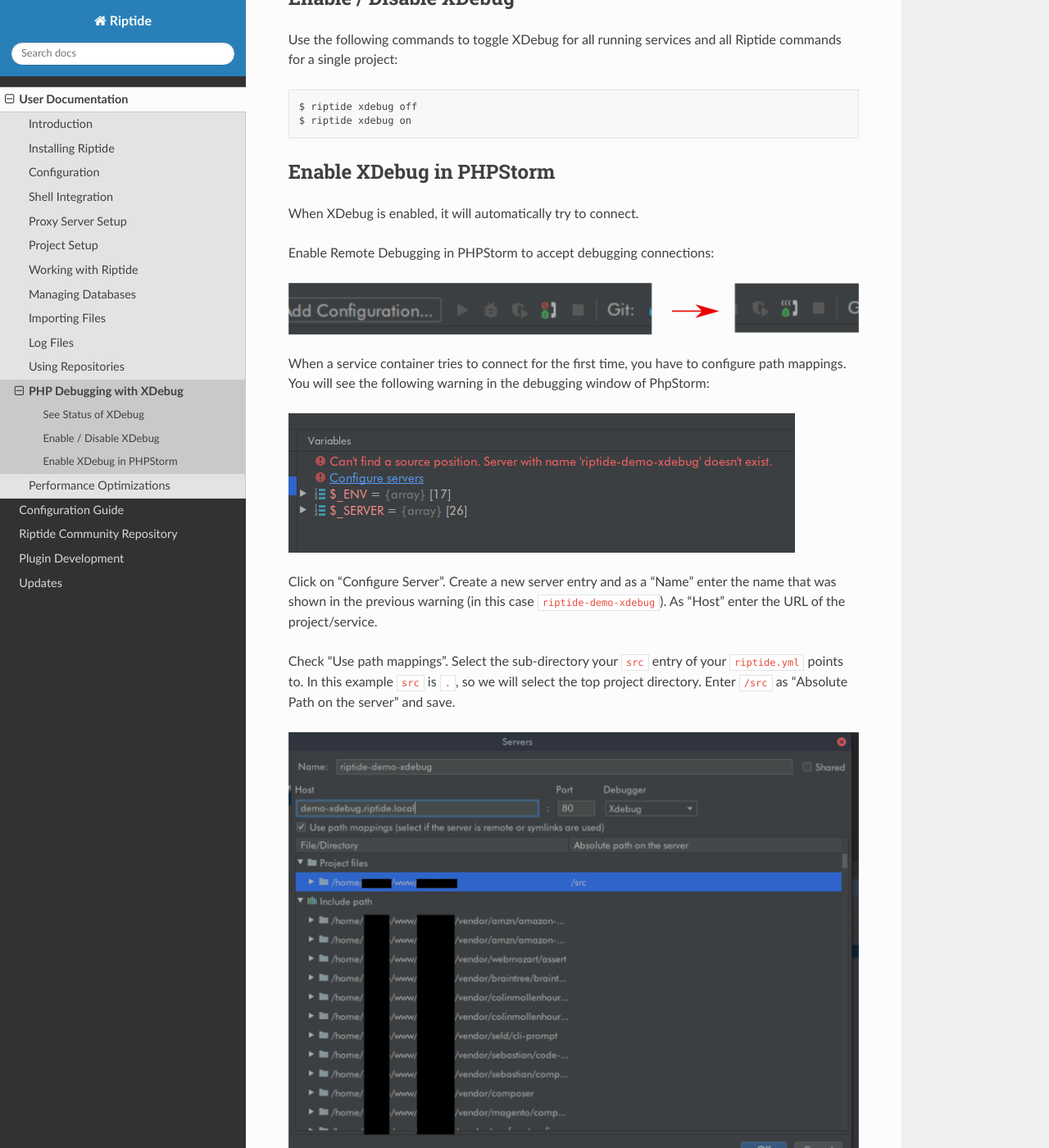
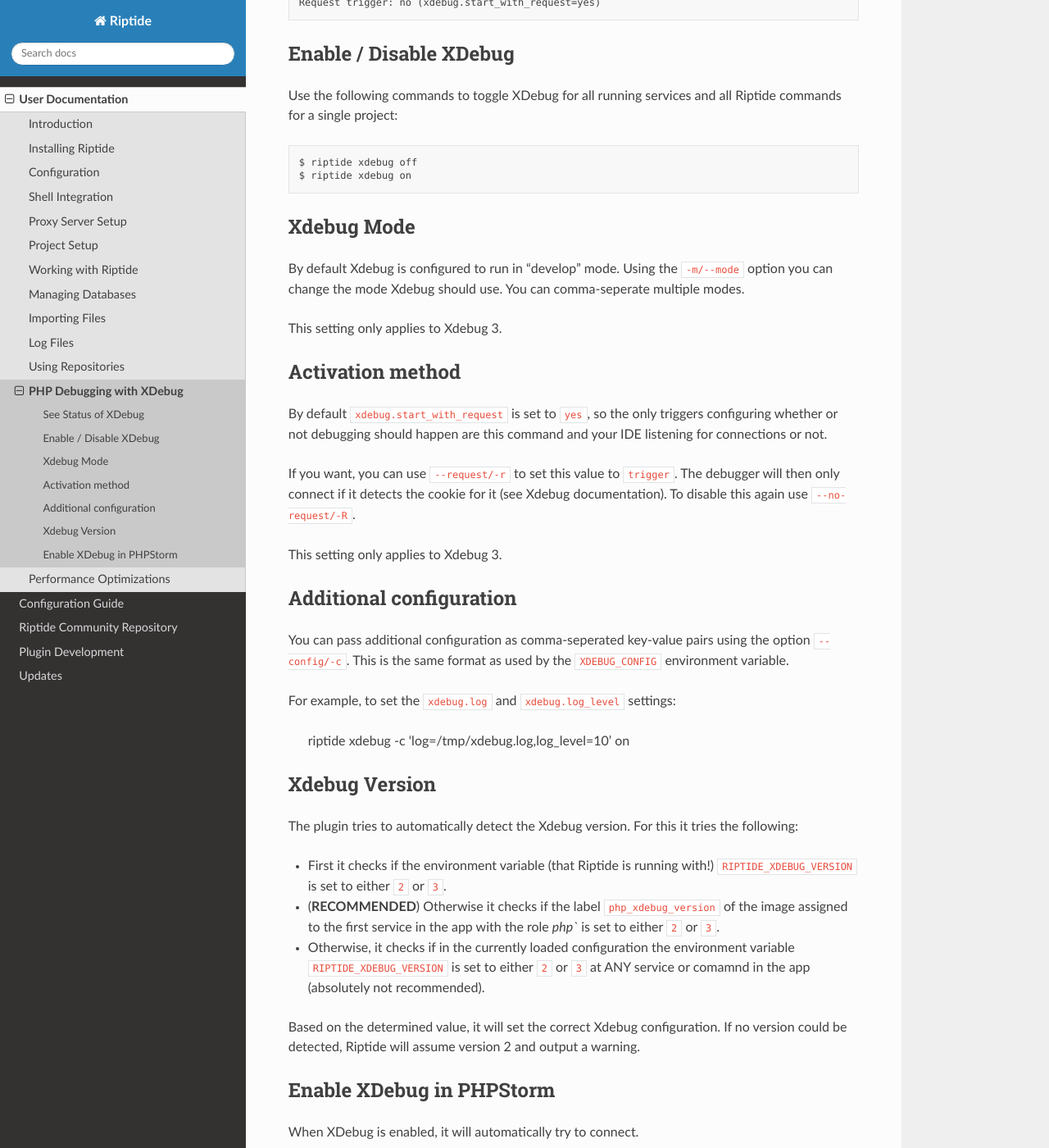
Before and after one commit to theCapypara/riptide-docs, a Sphinx documentation site: the page built from source/user_docs/php_debugging.rst, in a window 1280 px wide and 1400 px high, scrolled down 487 px. Shown: the whole window at 82% size. Built offline with Sphinx 7.4.7 and the Read the Docs theme 2.0.0, drawn with Linux system fonts in a browser that asks for light colours; formulas are drawn with MathJax 3; some of the changed text lies outside the part shown.

Commit message:
[RIP-15] Documentation update for Riptide xdebug update

```diff
--- a/source/conf.py
+++ b/source/conf.py
@@ -20,7 +20,7 @@
 # -- Project information -----------------------------------------------------
 
 project = 'Riptide'
-copyright = '2019, Marco Köpcke'
+copyright = '2021, Marco Köpcke'
 author = 'Marco Köpcke'
 
 # The short X.Y version
--- a/source/user_docs/php_debugging.rst
+++ b/source/user_docs/php_debugging.rst
@@ -12,6 +12,10 @@
 
   $ riptide xdebug
   Xdebug status for riptidedocs: Disabled.
+  Detected Xdebug version: 3
+  Mode: debug
+  Extra configuration:
+  Request trigger: no (xdebug.start_with_request=yes)
 
 Enable / Disable XDebug
 ~~~~~~~~~~~~~~~~~~~~~~~
@@ -19,6 +23,47 @@
 
   $ riptide xdebug off
   $ riptide xdebug on
+
+Xdebug Mode
+~~~~~~~~~~~
+By default Xdebug is configured to run in "develop" mode. Using the ``-m/--mode`` option you can change the mode
+Xdebug should use. You can comma-seperate multiple modes.
+
+This setting only applies to Xdebug 3.
+
+Activation method
+~~~~~~~~~~~~~~~~~
+By default ``xdebug.start_with_request`` is set to ``yes``, so the only triggers configuring whether or not debugging
+should happen are this command and your IDE listening for connections or not.
+
+If you want, you can use ``--request/-r`` to set this value to ``trigger``. The debugger will then only connect if
+it detects the cookie for it (see Xdebug documentation). To disable this again use ``--no-request/-R``.
+
+This setting only applies to Xdebug 3.
+
+Additional configuration
+~~~~~~~~~~~~~~~~~~~~~~~~
+You can pass additional configuration as comma-seperated key-value pairs using the option ``--config/-c``. This is the
+same format as used by the ``XDEBUG_CONFIG`` environment variable.
+
+For example, to set the ``xdebug.log`` and ``xdebug.log_level`` settings:
+
+    riptide xdebug -c 'log=/tmp/xdebug.log,log_level=10' on
+
+Xdebug Version
+~~~~~~~~~~~~~~
+The plugin tries to automatically detect the Xdebug version. For this it tries the following:
+
+- First it checks if the environment variable (that Riptide is running with!)
+  ``RIPTIDE_XDEBUG_VERSION`` is set to either ``2`` or ``3``.
+- (**RECOMMENDED**) Otherwise it checks if the label ``php_xdebug_version`` of the image assigned to the first
+  service in the app with the role `php`` is set to either ``2`` or ``3``.
+- Otherwise, it checks if in the currently loaded configuration the environment variable
+  ``RIPTIDE_XDEBUG_VERSION`` is set to either ``2`` or ``3`` at ANY service or comamnd in the app
+  (absolutely not recommended).
+
+Based on the determined value, it will set the correct Xdebug configuration. If no version could be detected,
+Riptide will assume version 2 and output a warning.
 
 Enable XDebug in PHPStorm
 ~~~~~~~~~~~~~~~~~~~~~~~~~
```
